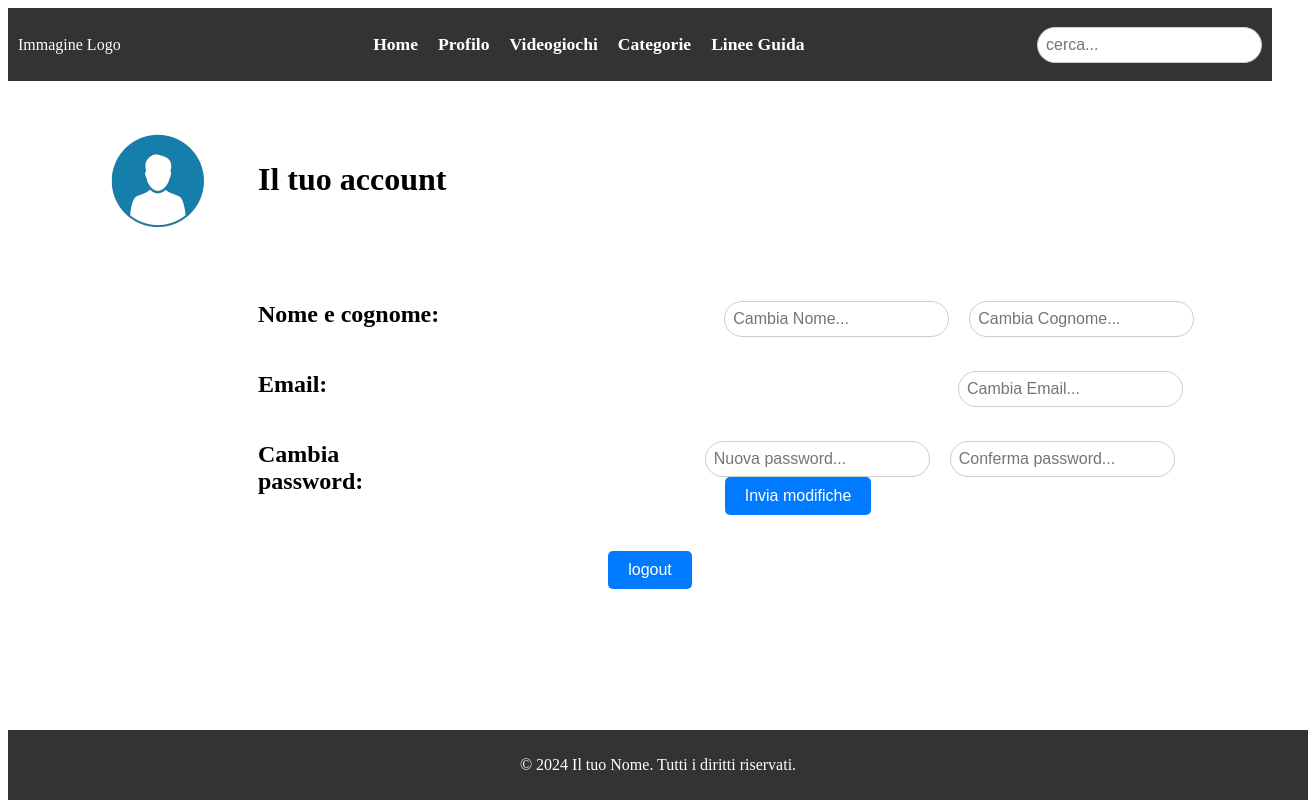
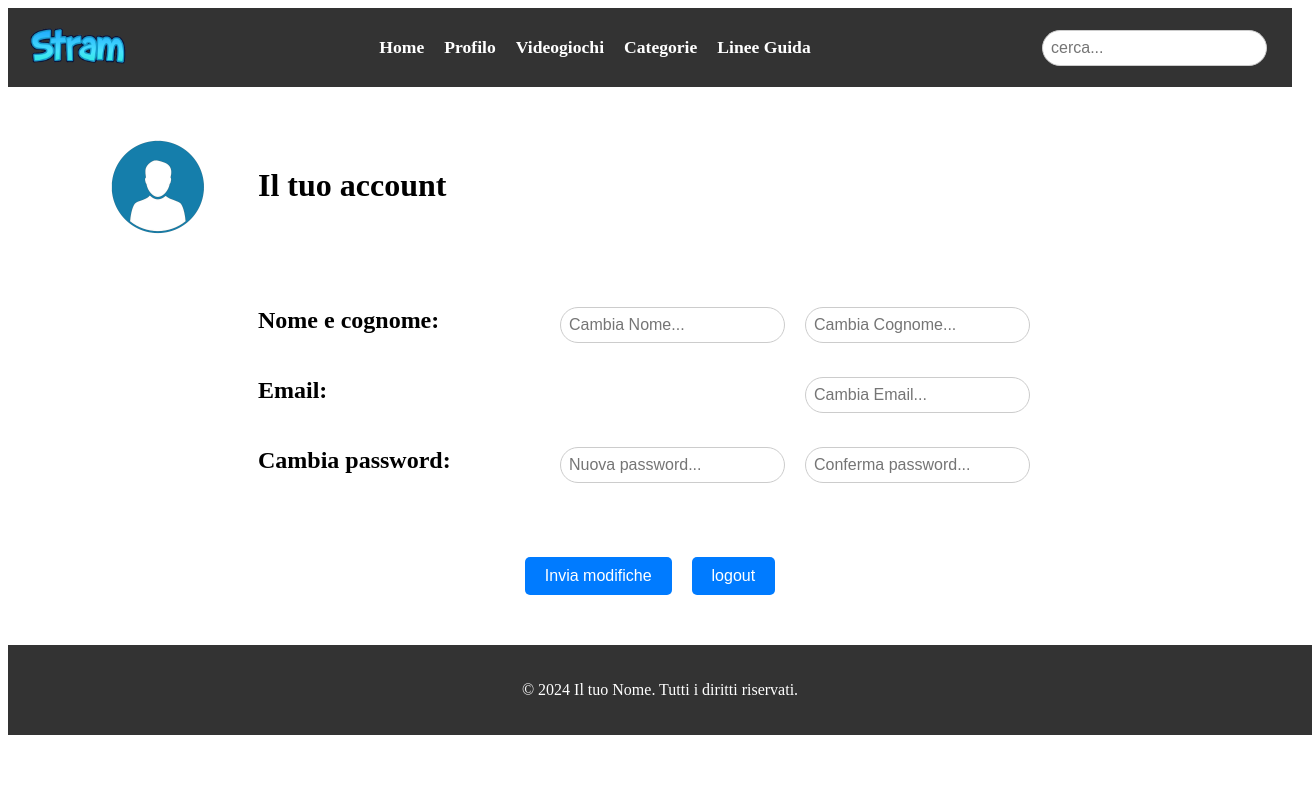
Before and after one commit to szafranski2001/WEBAPP, an Angular app in the folder Stram/: page /profile in a window 1280 px wide. Shown: the whole page, 1312 px wide, since content can reach past the window. Built offline with nearby package versions, Linux system fonts and the light colour scheme.

Commit message:
some fixing

```diff
--- a/Stram/src/app/footer/footer.component.css
+++ b/Stram/src/app/footer/footer.component.css
@@ -1,9 +1,8 @@
 footer {
-  position: fixed;
-  bottom: 0;
+  display: flex;
   width: 100%;
   background-color: #333;
   color: #fff;
-  padding: 10px;
+  padding: 20px;
   text-align: center;
 }
--- a/Stram/src/app/footer/footer.component.html
+++ b/Stram/src/app/footer/footer.component.html
@@ -1,3 +1,5 @@
 <footer>
-  <p>&copy; 2024 Il tuo Nome. Tutti i diritti riservati.</p>
+  <div style="width: 100%">
+    <p>&copy; 2024 Il tuo Nome. Tutti i diritti riservati.</p>
+  </div>
 </footer>
--- a/Stram/src/app/header/header.component.css
+++ b/Stram/src/app/header/header.component.css
@@ -2,6 +2,7 @@ header {
   background-color: #333;
   color: #fff;
   padding: 10px;
+  width: 100%;
   display: flex;
   justify-content: space-between;
   align-items: center;
@@ -22,6 +23,7 @@ input[type="text"] {
   border-radius: 20px;
   outline: none;
   font-size: 16px;
+  margin-right: 15px;
 }
 
 input[type="text"]:focus {
--- a/Stram/src/app/header/header.component.html
+++ b/Stram/src/app/header/header.component.html
@@ -1,5 +1,7 @@
 <header>
-  <div>Immagine Logo</div>
+  <div style="margin-left: 10px; margin-top: 5px;">
+    <img src="/assets/images/logo.png" height="50" width="100">
+  </div>
   <div>
     <nav>
       <ul>
--- a/Stram/src/app/profile/profile.component.css
+++ b/Stram/src/app/profile/profile.component.css
@@ -12,13 +12,14 @@
 }
 
 .changeFields{
+  position: absolute;
+  right: 250px;
   margin-top: 20px;
-  position: fixed;
-  margin-left: 700px;
 }
 
 .logout{
   margin-top: 100px;
+  margin-bottom: 50px;
   text-align: center;
 }
 
--- a/Stram/src/app/profile/profile.component.html
+++ b/Stram/src/app/profile/profile.component.html
@@ -5,7 +5,7 @@
   </div>
   <div class="sections">
     <h2>Nome e cognome: </h2>
-    <div style="margin-left: 285px; margin-top: 20px">
+    <div class="changeFields">
       <input type="text" id="changeNameBar" name="changeNameBar" placeholder="Cambia Nome...">
       <input type="text" id="changeSurnameBar" name="changeSurnameBar" placeholder="Cambia Cognome..." style="margin-left: 20px">
     </div>
@@ -18,13 +18,13 @@
   </div>
   <div class="sections">
     <h2>Cambia password: </h2>
-    <div style="margin-left: 275px; margin-top: 20px">
+    <div class="changeFields">
       <input type="password" id="changePasswordBar" name="changePasswordBar" placeholder="Nuova password...">
       <input type="password" id="confirmPasswordBar" name="confirmPasswordBar" placeholder="Conferma password..." style="margin-left: 20px">
-      <input type="submit" id="changeProfile" name="changeProfile" value="Invia modifiche" style="margin-left: 20px">
     </div>
   </div>
   <div class="logout">
+    <input type="submit" id="changeProfile" name="changeProfile" value="Invia modifiche" style="margin-left: 20px">
     <input type="submit" class="logoutButton" id="logout" name="logout" value="logout" style="margin-left: 20px">
   </div>
 </div>
```
Also changed, not shown: Stram/src/assets/images/logo.png (added).
